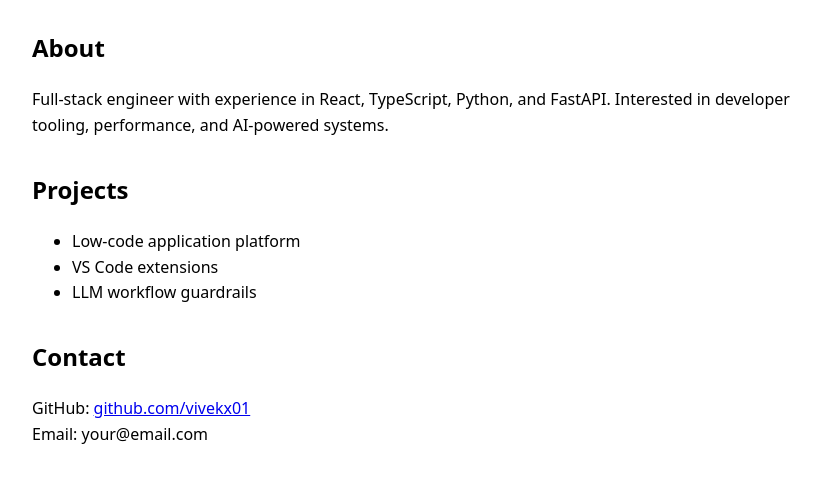
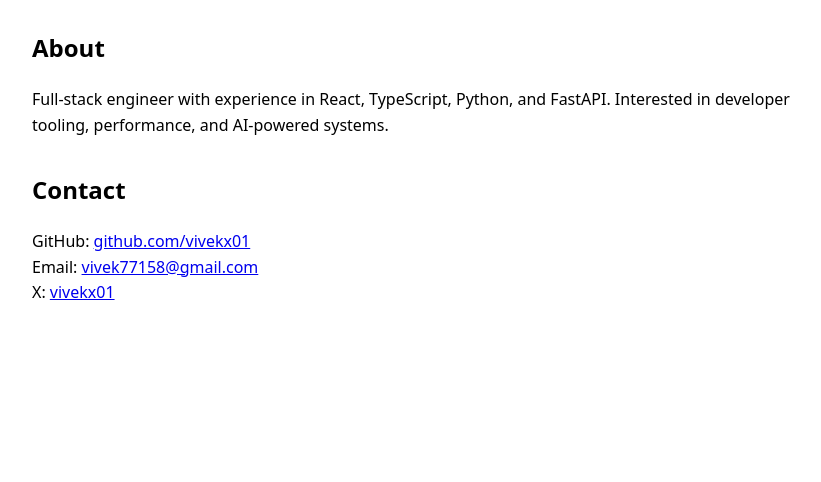
Before and after one commit to vivekx01/vivekx01.github.io, a plain HTML site: page index.html in a window 1280 px wide. Shown: the part 146-628 px from the top of the page, without its empty margins (208-1029 px from the left). Drawn offline with Linux system fonts and the light colour scheme.

Commit message:
add contact details

```diff
--- a/index.html
+++ b/index.html
@@ -44,19 +44,11 @@
     </section>
 
     <section>
-        <h2>Projects</h2>
-        <ul>
-            <li>Low-code application platform</li>
-            <li>VS Code extensions</li>
-            <li>LLM workflow guardrails</li>
-        </ul>
-    </section>
-
-    <section>
         <h2>Contact</h2>
         <p>
             GitHub: <a href="https://github.com/vivekx01">github.com/vivekx01</a><br />
-            Email: your@email.com
+            Email: <a href="mailto:vivek77158@gmail.com">vivek77158@gmail.com</a> <br />
+            X: <a href="https://x.com/vivekx01">vivekx01</a>
         </p>
     </section>
 
```
